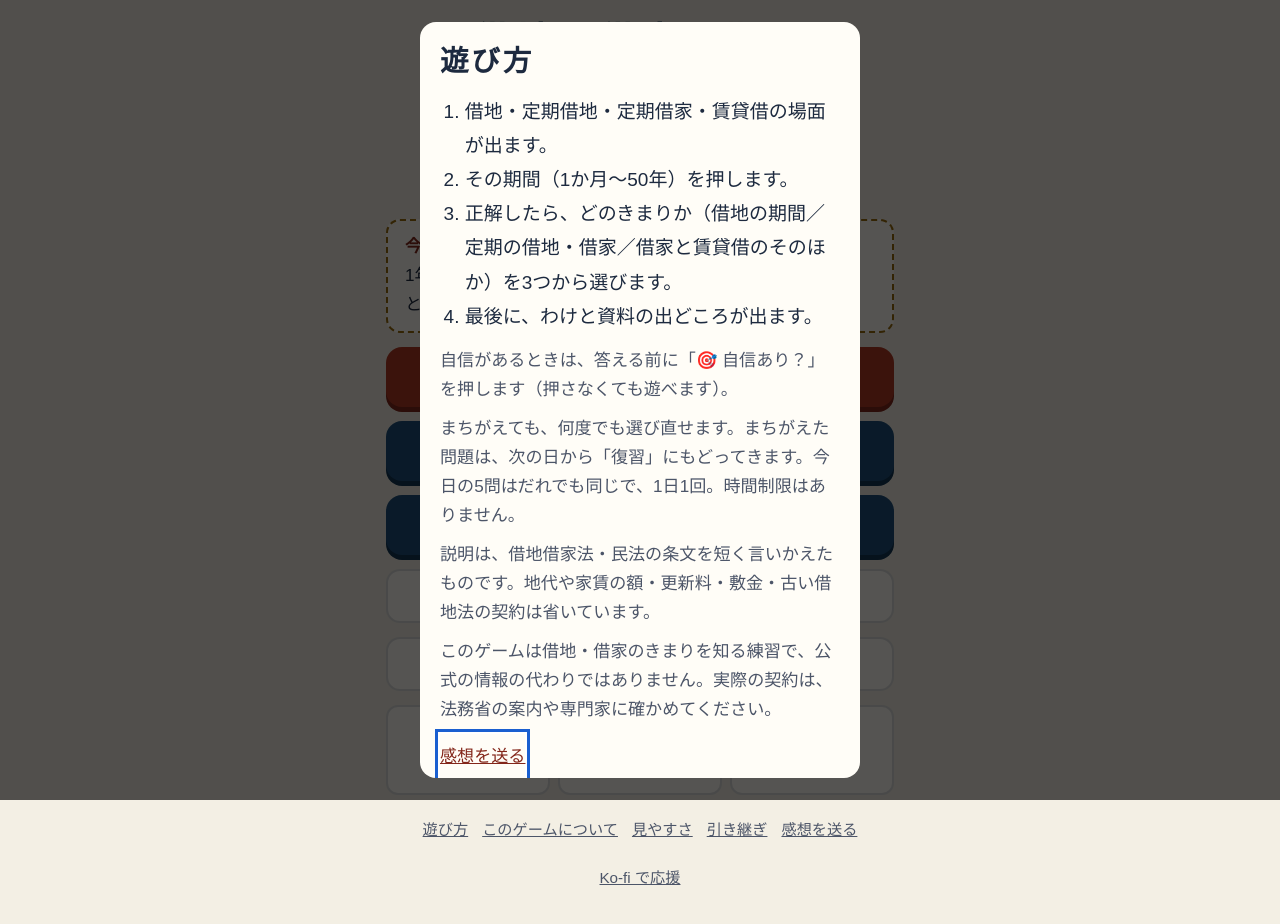
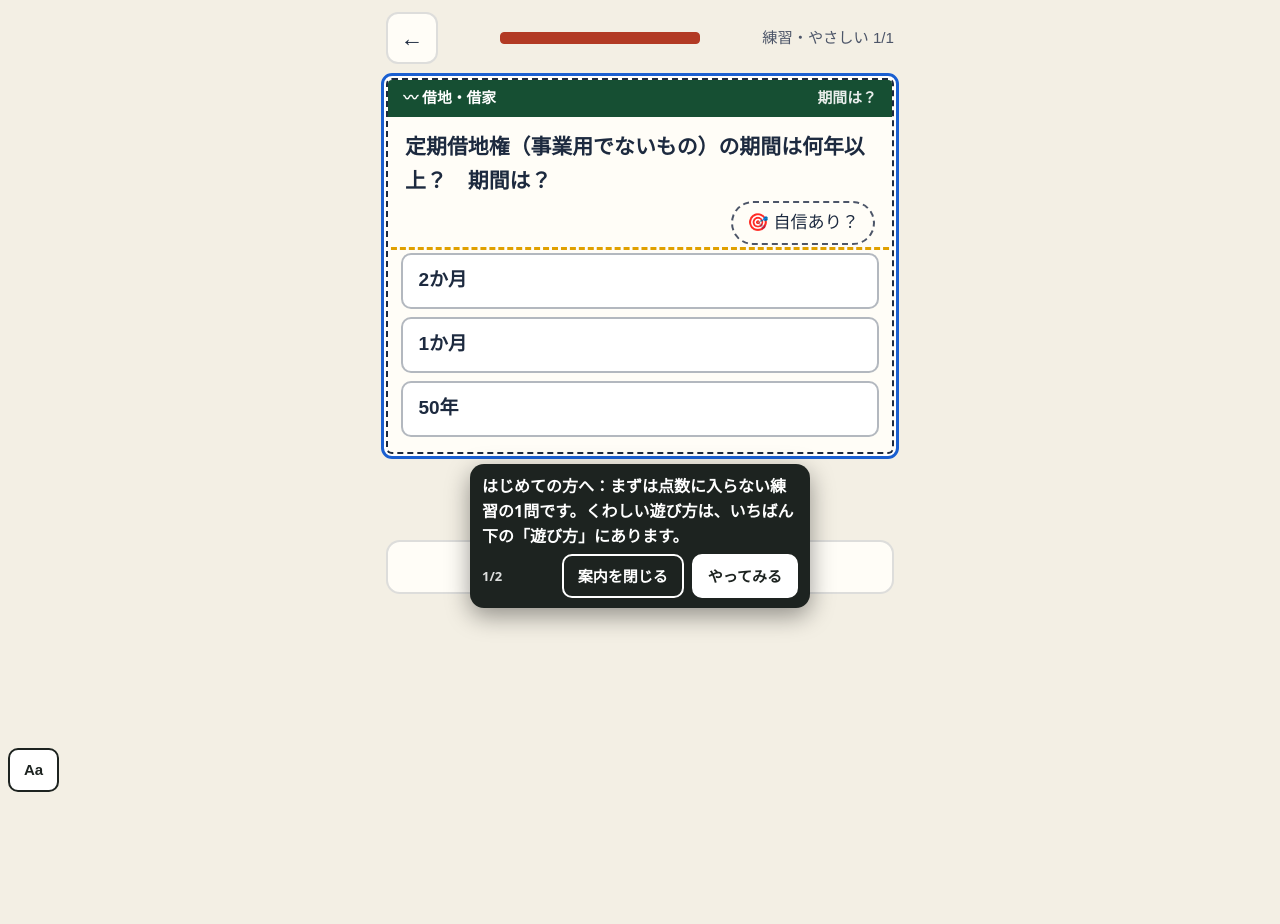
Before and after one commit to satou-aaaaa/shakuchi-shakuya, a plain HTML site: page index.html in a window 1280 px wide. After the commit the page ends 800 px from the top, so only its background shows below. Drawn offline with Linux system fonts and the light colour scheme; a web font is replaced by a local one.

Commit message:
ひな形の共通部品を写す（shared-workflows 67f7985） (#6)
Co-authored-by: template-sync <41898283+github-actions[bot]@users.noreply.github.com>

```diff
--- a/index.html
+++ b/index.html
@@ -463,7 +463,8 @@ html.a11y-say body{padding-bottom:calc(64px + env(safe-area-inset-bottom,0px))!i
 //      （incidents/2026-11-21-hand-copied-helpers-drift.md）。
 //      あわせて、はじめて遊ぶ人への案内（吹き出し Core.coach）を足した。長い「遊び方」の窓の代わりに、練習の1問を遊びながら
 //      その場で一言ずつ教える（NN/g「Mobile Instructional Overlays」・Andersen ほか CHI 2012「The Impact of Tutorials on Games of Varying Complexity」）。
-//   3: 2026-11-22 吹き出しを出しているあいだ 0.4 秒ごとに場所を測り直す（古い場所に残って押す所を隠すことがあった）。ボタンの字を「案内を閉じる」に
+//   3: 2026-11-22 吹き出しを出しているあいだ 0.4 秒ごとに場所を測り直す（古い場所に残って押す所を隠すことがあった）。ボタンの字を「案内を閉じる」に。
+//      段の wait（その所が出るまで待つ）を足した。全ゲームの「はじめての練習」を sync-template の migrateFirstPlay が足すため
 //   2: 2026-11-22 感想フォームのゲーム名を、渡さなければ題（<title>）から入れる。sync-template が全ゲームを game-core に切り替える（migrateCore）ため
 // 決まり: 外へ通信しない。ゲームの関数の名前（toast・buzz など）は上書きしない（Core.toast などで呼ぶ）。
 (function () {
@@ -549,6 +550,7 @@ html.a11y-say body{padding-bottom:calc(64px + env(safe-area-inset-bottom,0px))!i
   //   sel   …… 吹き出しを付ける所。まだ画面に無いあいだは待つ（ゲームが画面を作り直しても付け直す）
   //   until …… その所が画面に出たら次へ進む（答えた・正解した など）。無ければ sel を押したら次へ
   //   button …… 押すと次へ進むボタンの字（読むだけの吹き出し）
+  //   wait  …… その所が画面に出るまで、この吹き出しは出さずに待つ（答えたあとにだけ「次へ」を指す など）
   //   pos   …… "below"（既定）か "above"。その側に場所が無ければ、ページを少し動かして場所を空ける（読む所を隠さないため）
   // 吹き出しは押す所を隠さない（上か下の空いたほうに出す）。「案内を閉じる」と Esc でいつでもやめられる。
   const coach = (() => {
@@ -583,7 +585,7 @@ html.a11y-say body{padding-bottom:calc(64px + env(safe-area-inset-bottom,0px))!i
       while (steps && i < steps.length && steps[i].until && find(steps[i].until)) i++;
       if (!steps) return;
       if (i >= steps.length) return stop(true);
-      const st = steps[i], el = find(st.sel);
+      const st = steps[i], el = st.wait && !find(st.wait) ? null : find(st.sel);
       if (!el) { box.hidden = true; mark(null); return; }
       box.hidden = false; mark(el);
       const fresh = shown !== i;
@@ -940,7 +942,7 @@ function home() {
   $("go-cal").onclick = () => cal();
   $("go-ach").onclick = achView;
   bindFooter();
-  if (!s.tut) openHow();
+  if (!s.tut) firstPlay();
 }
 function practiceMenu() {
   app.innerHTML = `<header><button class="icon" id="back" aria-label="もどる">←</button><h1>練習<small>今日の記録には入りません（借地帳には載ります）</small></h1></header>
@@ -951,6 +953,27 @@ function practiceMenu() {
   document.querySelectorAll(".lv button").forEach((b) => (b.onclick = () => startRun("p", +b.dataset.t)));
   bindFooter(); toTop();
 }
+// first-play:begin（shared-workflows の scripts/sync-template.mjs が足した。直すときはひな形を直す）
+// はじめての人：長い「遊び方」の窓を出さず、点数に入らない練習の1問を遊びながら、吹き出しで一言ずつ教える（game-core の Core.coach）。
+// 「見た」は始めたその場で残す（途中でやめても、次からはふつうに始まる。くわしい遊び方はいつでもいちばん下の「遊び方」から）
+const FIRST_STEPS = [
+  { sel: "#choices", button: "やってみる", text: "はじめての方へ：まずは点数に入らない練習の1問です。くわしい遊び方は、いちばん下の「遊び方」にあります。" },
+  { sel: "#next", wait: ".verdict", text: "できました。わけを読んだら、ここを押して進みます。" },
+];
+function firstPlay() {
+  save((s) => { s.tut = true; });
+  // 練習の入り口を開いて、いちばん上（いちばんやさしい）を押す。無ければ前の形（遊び方の窓）にもどす
+  practiceMenu();
+  const b = document.querySelector(".lv button");
+  if (!window.Core || !Core.coach || !b) { home(); return openHow(); }
+  b.click();
+  // 練習は1問だけにする（数を減らしてから描き直す）
+  save((s) => { const r = s.runs && s.runs.p; if (r && Array.isArray(r.list)) r.list = r.list.slice(0, 1); });
+  play();
+  // 案内を閉じた（Esc も）ら、1問の練習の途中経過を残さずにホームへ（ふだんの練習の「続きから」を出さない）
+  Core.coach.start(FIRST_STEPS, { home, onEnd: (done) => { if (done === false) { save((s) => { const r = s.runs && s.runs.p; if (r && !(r.res || []).length) delete s.runs.p; }); home(); } } });
+}
+// first-play:end
 function startRun(mode, opt) {
   const k = todayKey(); let ng = false;
   save((s) => {
```
Also changed, not shown: qa/run.mjs (+6 -5 lines).
